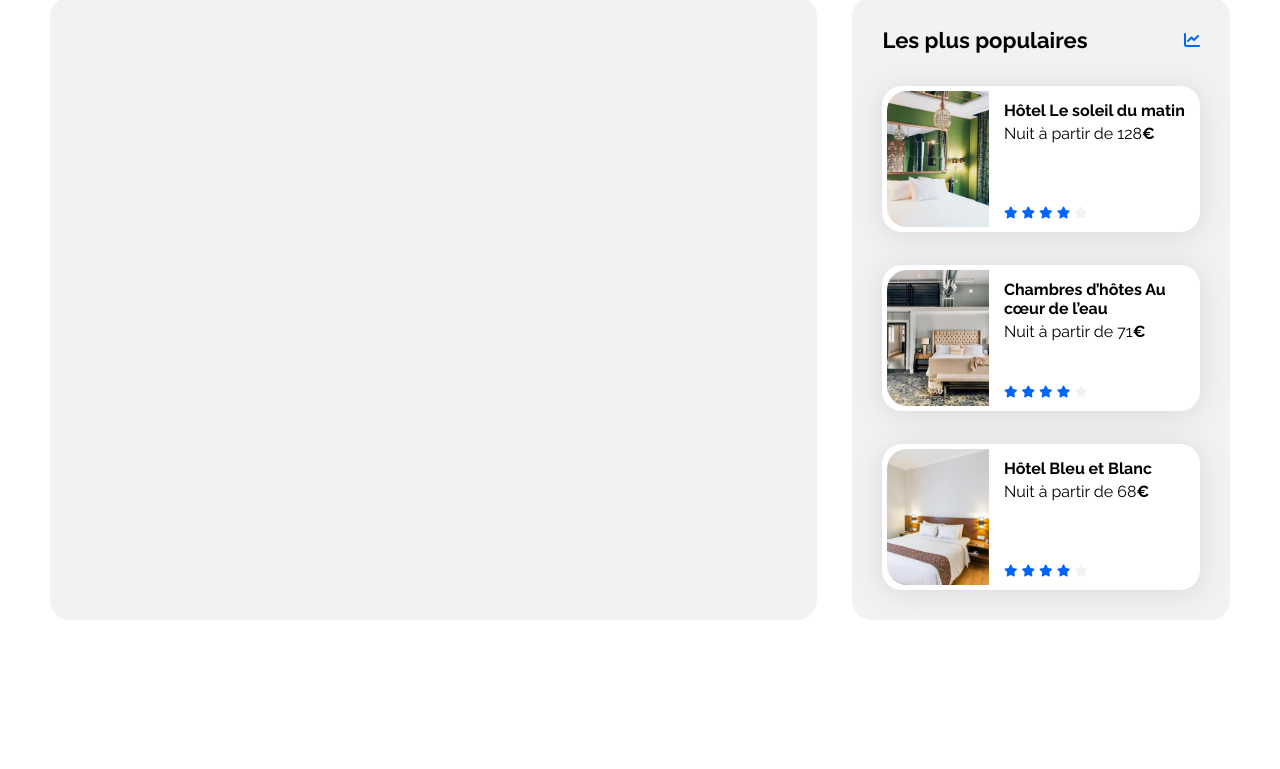
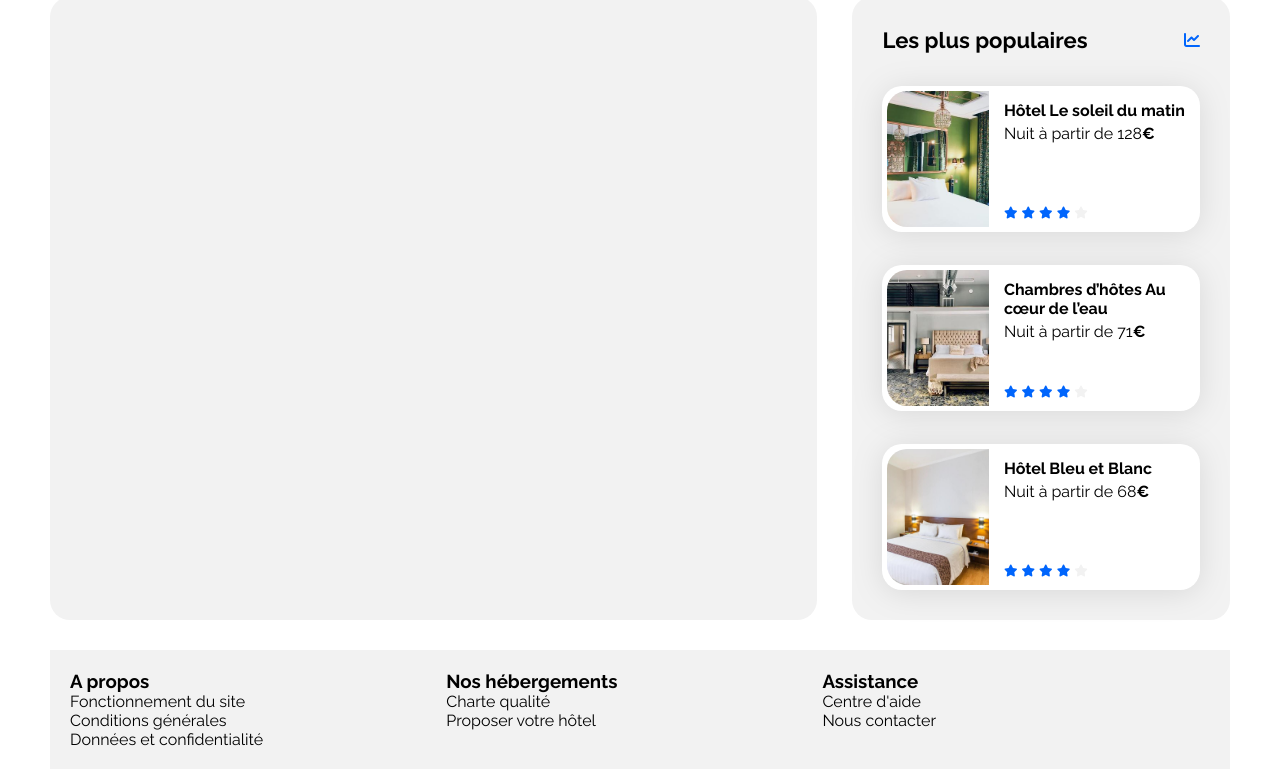
Before and after one commit to M2Triki/Booki, a plain HTML site: page index.html in a window 1280 px wide. Shown: the part 126-895 px from the top of the page. Before the commit the page ends 800 px from the top, so only its background shows below. Drawn offline with Linux system fonts and the light colour scheme.

Commit message:
Header fait avec overline blue, footer fait. Reprise pour l'étape 4 du projet

```diff
--- a/css/style.css
+++ b/css/style.css
@@ -90,6 +90,12 @@ a {
     gap: 20px;
 }
 
+.nav-links-heb:hover, .nav-links-act:hover {
+    text-decoration: overline;
+    color: blue;
+}
+
+
 .logo {
     max-width: 100px;
 }
@@ -157,6 +163,26 @@ a {
 
 
 
+/****** Footer ***********/
+
+.piedpage {
+    background-color: #F2F2F2;
+    display: flex;
+    justify-content:flex-start;
+    align-items: left;
+    text-align: left;
+    padding: 20px;
+    margin-top: 30px;
+
+}
+
+.div-a-propos, .div-nos-hebergements, .div-assistance {
+    width: 33%;
+}
+
+
+
+
 /* Le code ci-dessous correspond à la version responsive uniquement */
 
 /****** Media queries ***********/
--- a/index.html
+++ b/index.html
@@ -21,8 +21,8 @@
                 <a href="index.html"><img src="images/logo/Booki@3x.png" class="logo" alt="Logo"></a>
                 <div class="nav-links">
                     <ul>
-                        <li><a href="#">Hébergements</a></li>
-                        <li><a href="#">Activités</a></li>
+                        <li><a href="index.html" class="nav-links-heb">Hébergements</a></li>
+                        <li><a href="#" class="nav-links-act">Activités</a></li>
                     </ul>
                 </div>
             </nav>
@@ -108,7 +108,27 @@
                 </section>
             </div>
         </main>
-        <footer></footer>
+        <footer>
+            <div class="piedpage">
+                <div class="div-a-propos">
+                    <h3>A propos</h3>
+                    <p>Fonctionnement du site</p>
+                    <p>Conditions générales</p>
+                    <p>Données et confidentialité</p>
+                </div>
+                 <div class="div-nos-hebergements">
+                    <h3>Nos hébergements</h3>
+                    <p>Charte qualité</p>
+                    <p>Proposer votre hôtel</p>
+                 </div>
+
+                 <div class="div-assistance">
+                    <h3>Assistance</h3>
+                    <p>Centre d'aide</p>
+                    <p>Nous contacter</p>
+                 </div>
+            </div>
+        </footer>
     </div>
 </body>
 
```
